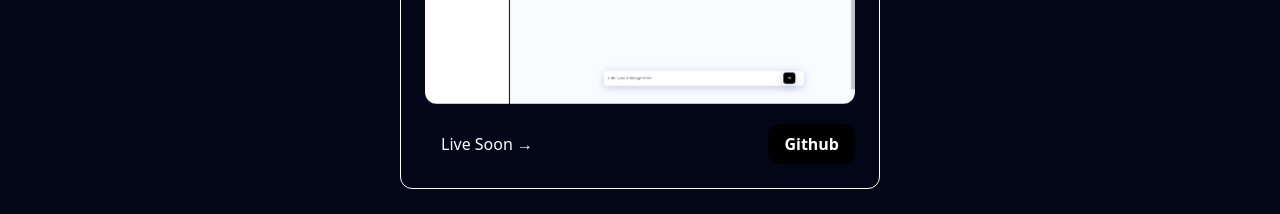
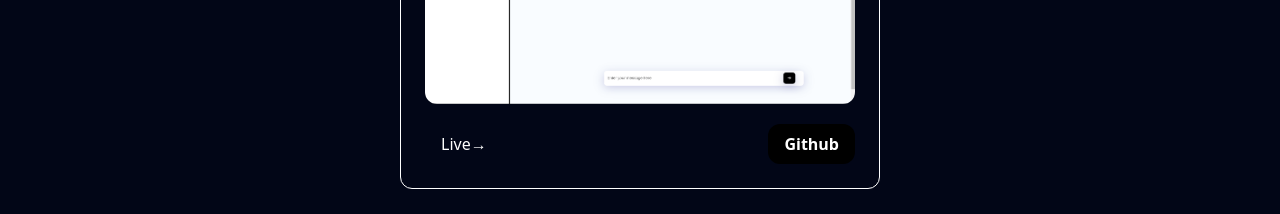
Before and after one commit to Adish90k/Typescript_Portfolio, a React (Vite) app: page / in a window 1280 px wide. Shown: the part 2620-2834 px from the top of the page. Built offline with nearby package versions, Linux system fonts and the light colour scheme.

Commit message:
added geochat link

```diff
--- a/src/components/Projects/ProjectsCardcontainer.tsx
+++ b/src/components/Projects/ProjectsCardcontainer.tsx
@@ -28,11 +28,11 @@ const ProjectsCardcontainer:React.FC = () => {
       <div className="flex justify-between items-center mt-5">
         <CardItem
           translateZ={20}
-          href="https://twitter.com/mannupaaji"
           target="__blank"
           className="px-4 py-2 rounded-xl font-normal cursor-pointer text-white"
         >
-          Live Soon →
+          <a href="https://geochat-web.netlify.app/">Live→</a>
+
         </CardItem>
         <CardItem
           translateZ={20}
```
